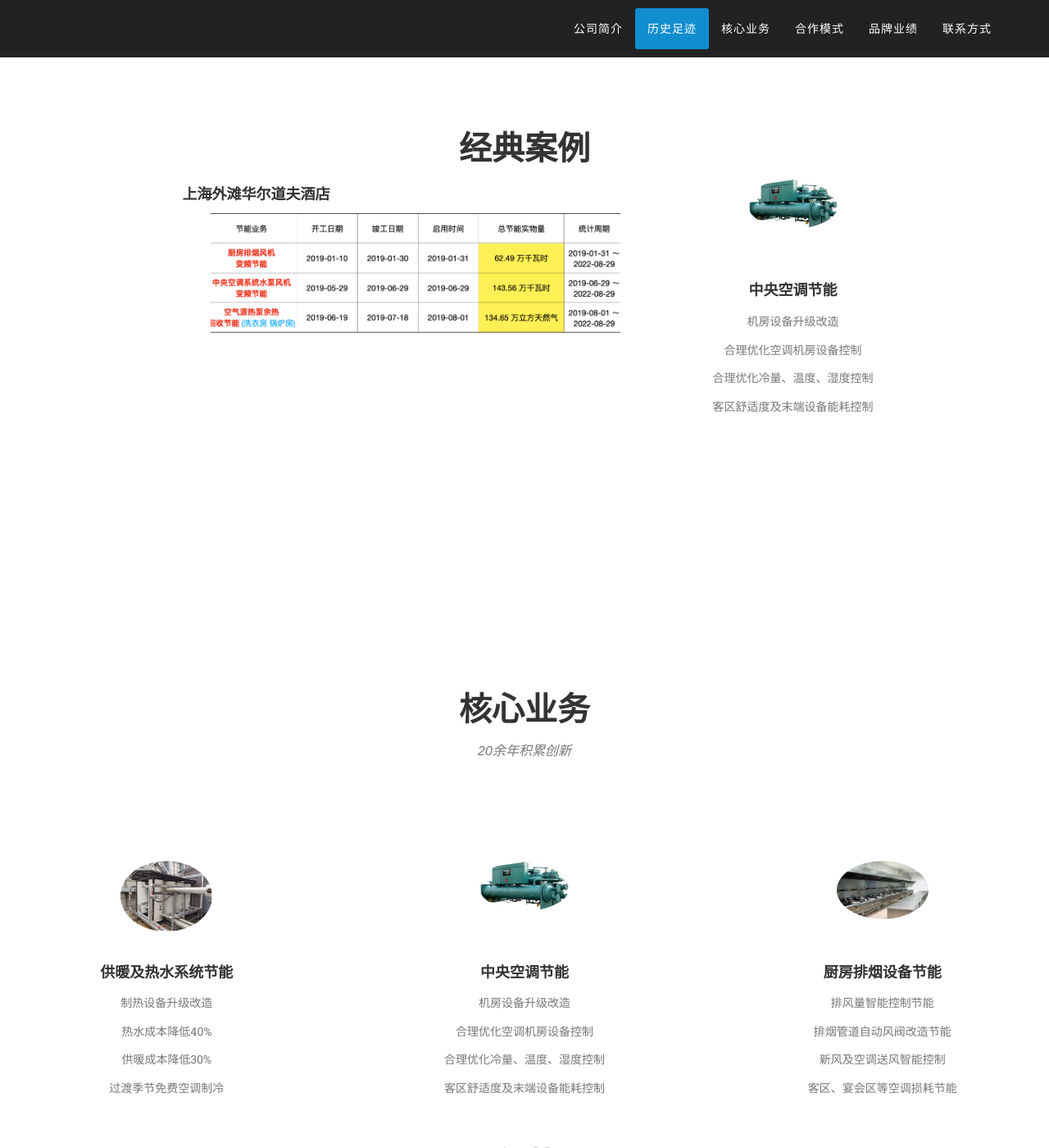
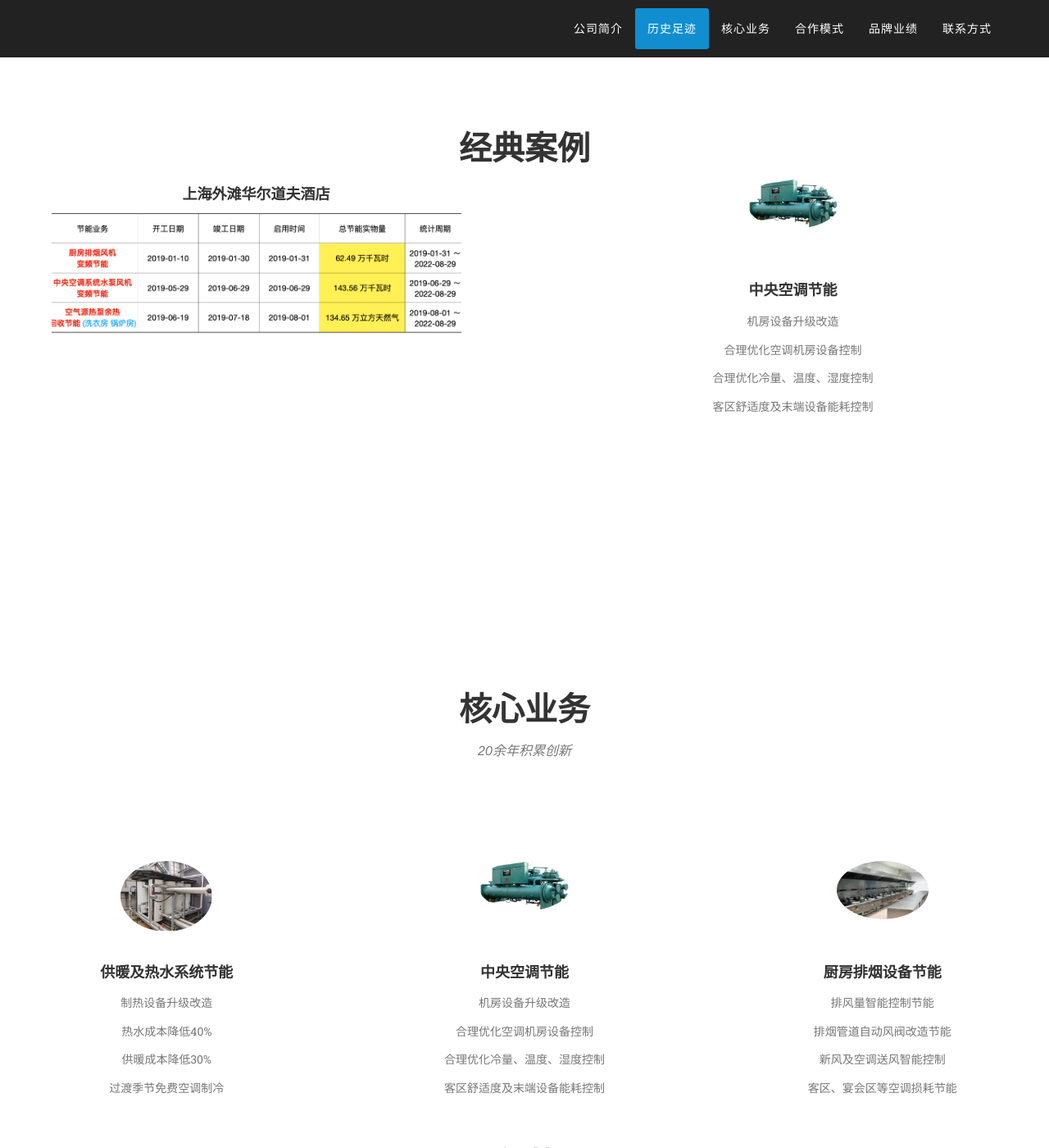
Before and after one commit to wxelec/wxelec.github.io, a Jekyll site: the page built from index.html, in a window 1280 px wide and 1400 px high, scrolled down 3419 px. Shown: the whole window at 82% size. Built offline with Jekyll 4.4.1, drawn with Linux system fonts in a browser that asks for light colours; some web fonts are replaced.

Commit message:
Update examples.html

```diff
--- a/_includes/examples.html
+++ b/_includes/examples.html
@@ -3,14 +3,12 @@
     width: 500px;  /* 设置图片的宽度，例如200像素 */
     height: 150px; /* 设置图片的高度，例如200像素 */
     object-fit: cover; /* 保持图片的比例，但填充整个容器 */
+    display: block; /* 将图片设置为块级元素 */
+    margin: 0 auto; /* 将图片居中 */
 }
 
-.centered-text {
-    display: block;
-    margin-left: auto;
-    margin-right: auto;
-    text-align: center; /* 确保文本居中 */
-    width: fit-content; /* 根据内容自动调整宽度 */
+.center-container {
+    text-align: center; /* 使容器内的内容居中 */
 }
 </style>
 
@@ -23,10 +21,10 @@
             </div>
             <div class="row text-center">
                 <div class="col-md-6">
+                    <div class="center-container">
                     <h4 class="centered-text">上海外滩华尔道夫酒店</h4>
-                    <span class="fa-stack fa-4x">
-                        <img src="img/example1.png" class="custom-image" alt="example1">
-                    </span>
+                    <img src="img/example1.png" class="custom-image" alt="example1">
+                    </div>
                 </div>
                 <div class="col-md-6">
                     <span class="fa-stack fa-4x">
```
